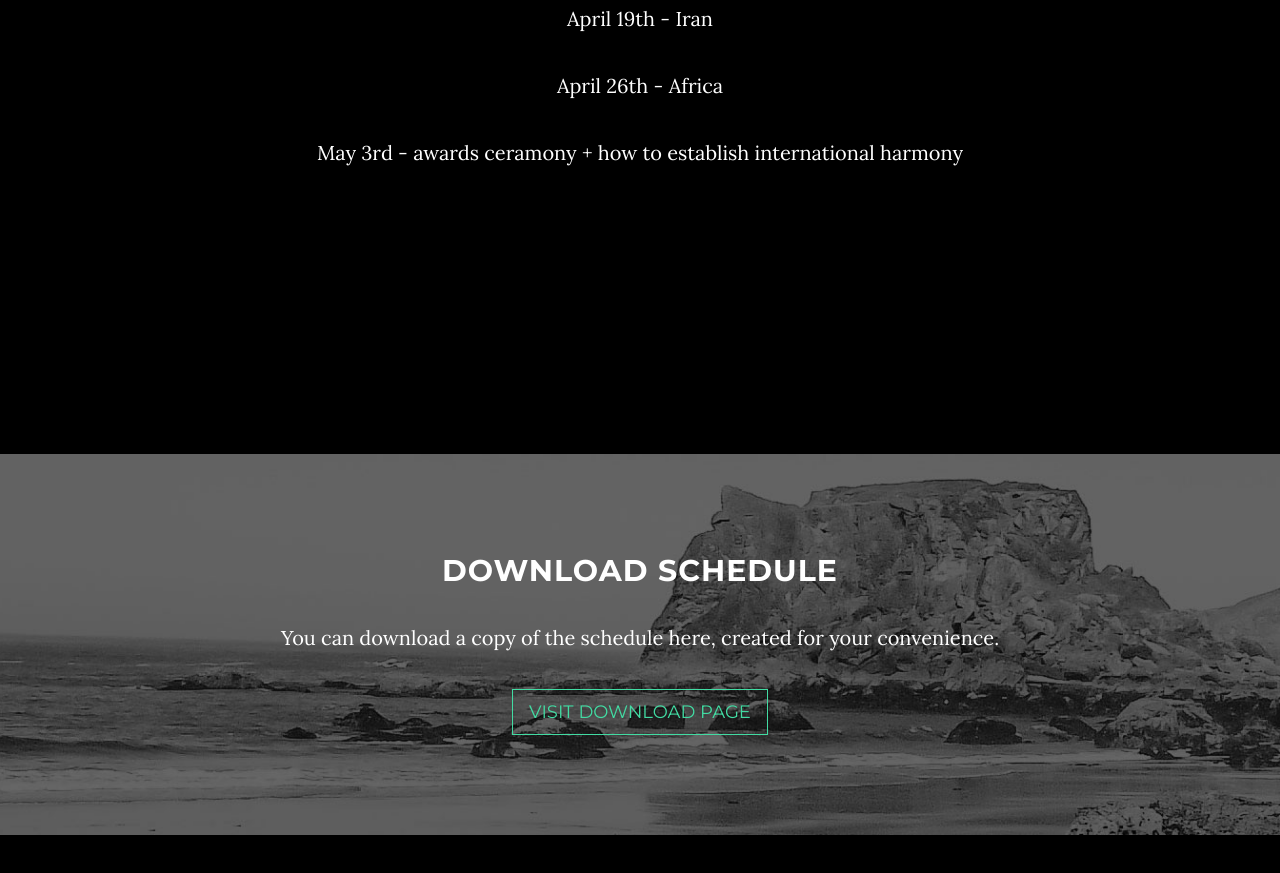
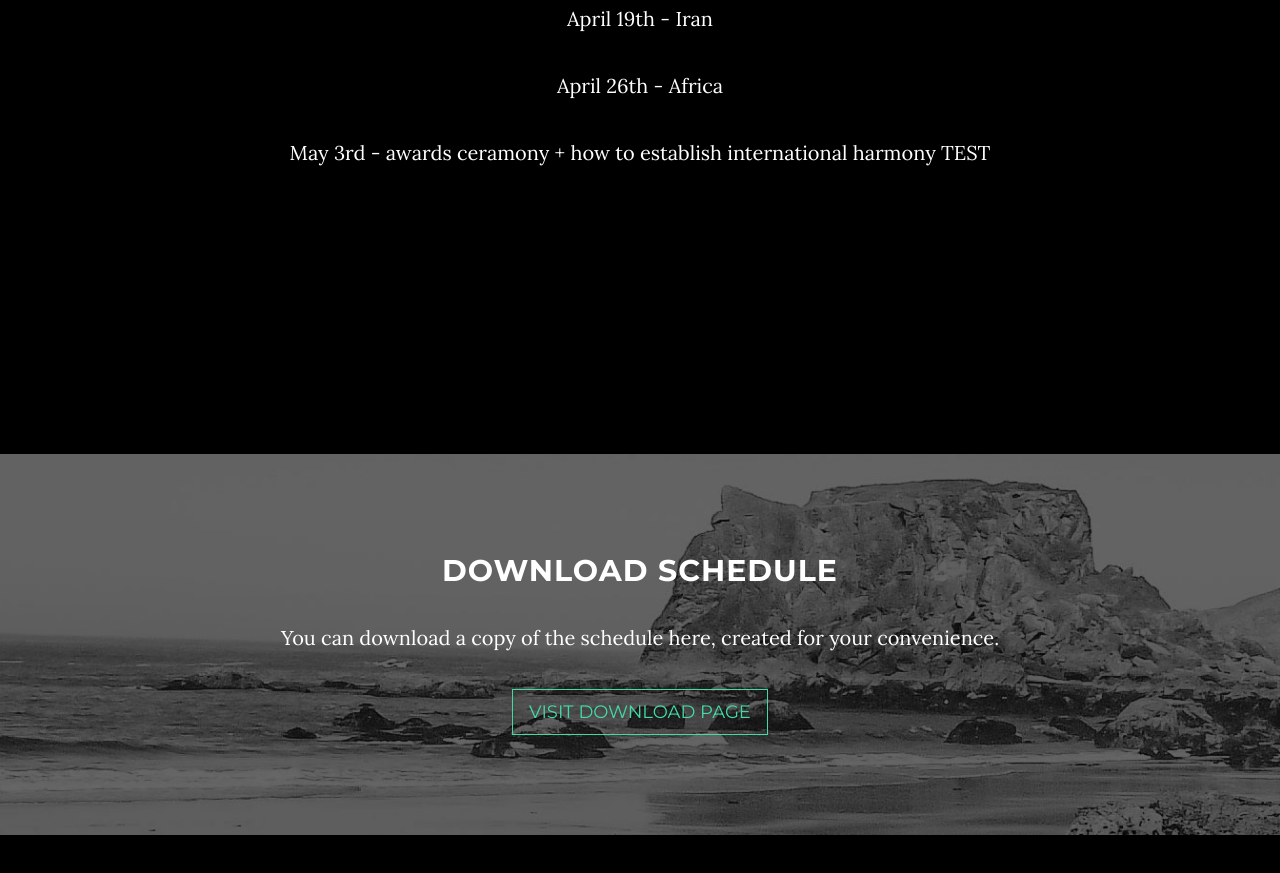
Before and after one commit to nourijp/untenglishclub, a website: page index.html in a window 1280 px wide. Shown: the part 1648-2521 px from the top of the page. Drawn offline with nearby package versions, Linux system fonts and the light colour scheme; some packages are replaced by stand-ins of ours.

Commit message:
test
test

```diff
--- a/index.html
+++ b/index.html
@@ -100,7 +100,7 @@
 		 <p>April 12th - Korea</p>
 		<p>April 19th - Iran</p>
 		<p>April 26th - Africa</p>
-		<p>May 3rd - awards ceramony + how to establish international harmony</p>
+		<p>May 3rd - awards ceramony + how to establish international harmony TEST</p>
             </div>
         </div>
     </section>
```
